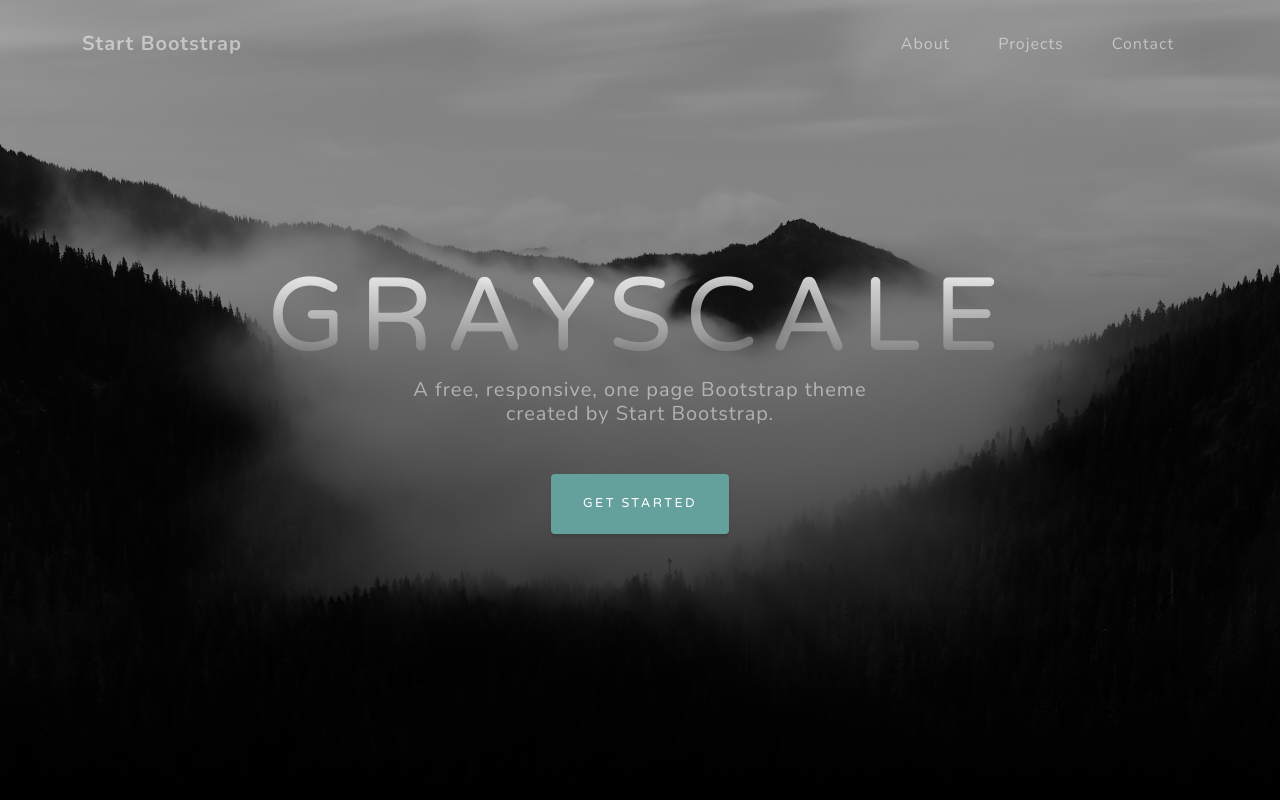
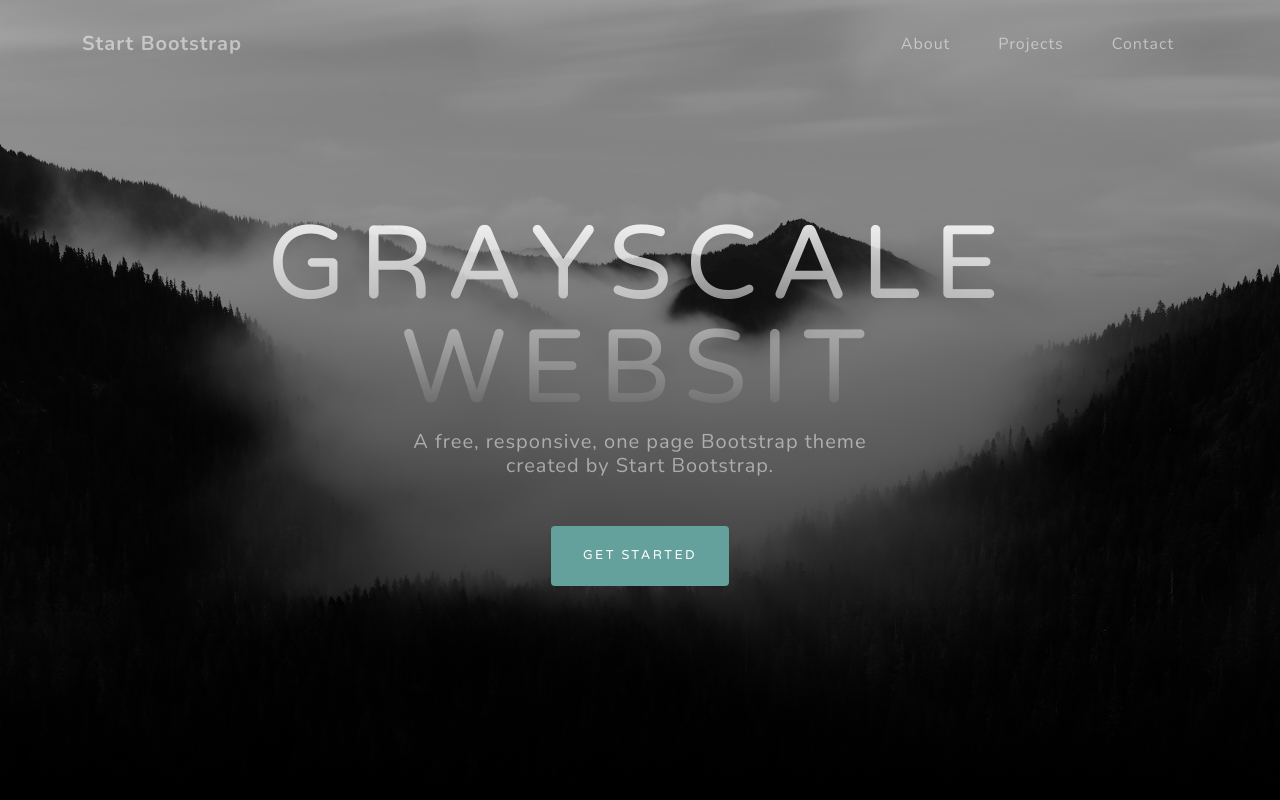
Before and after one commit to shaship04/WEBSITE, a website: page index.html in a window 1280 px wide. Shown: the top 800 px of the page. Drawn offline with nearby package versions, Linux system fonts and the light colour scheme; files that its build step writes are made by us from their sources.

Commit message:
Update index.html

```diff
--- a/index.html
+++ b/index.html
@@ -37,7 +37,7 @@
         <header class="masthead">
             <div class="container d-flex h-100 align-items-center">
                 <div class="mx-auto text-center">
-                    <h1 class="mx-auto my-0 text-uppercase">Grayscale</h1>
+                    <h1 class="mx-auto my-0 text-uppercase">Grayscale WEBSIT</h1>
                     <h2 class="text-white-50 mx-auto mt-2 mb-5">A free, responsive, one page Bootstrap theme created by Start Bootstrap.</h2>
                     <a class="btn btn-primary js-scroll-trigger" href="#about">Get Started</a>
                 </div>
```
